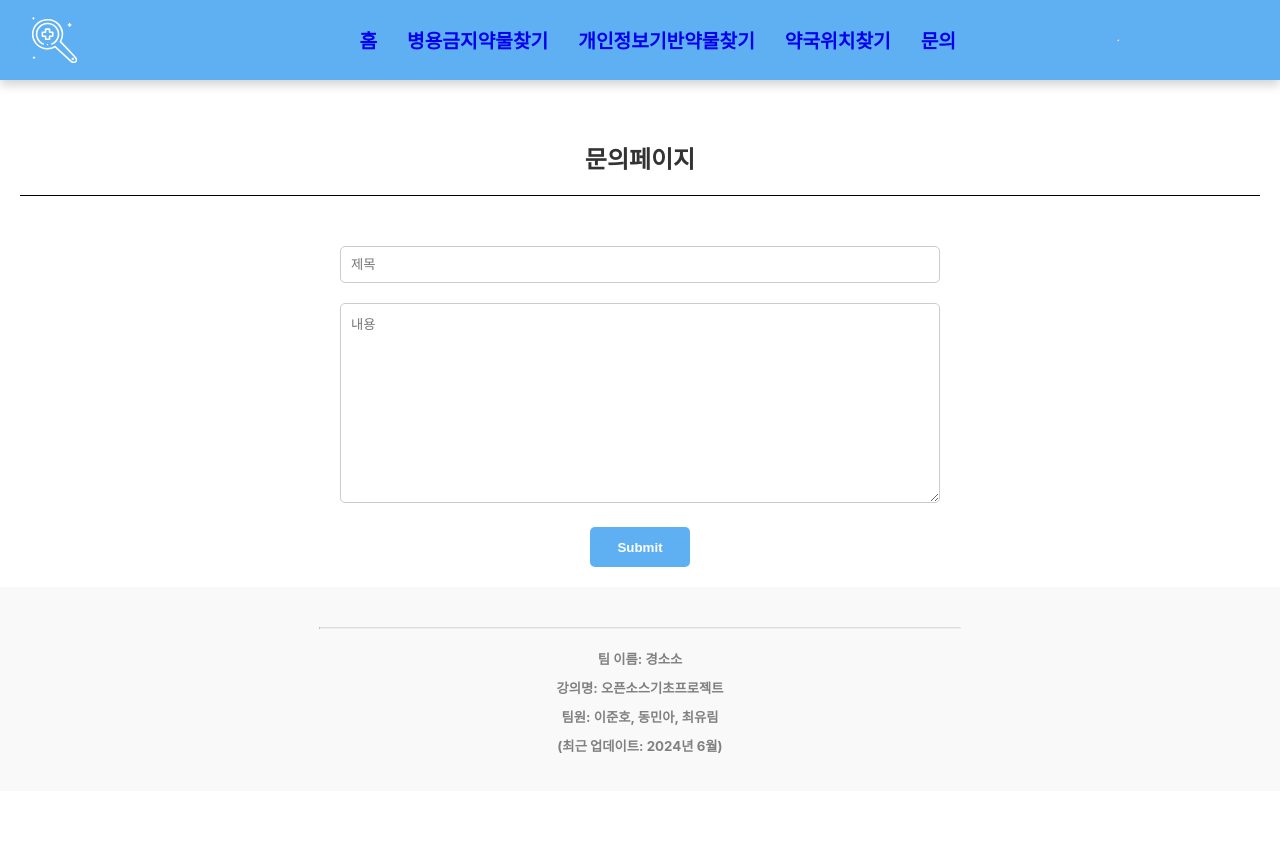
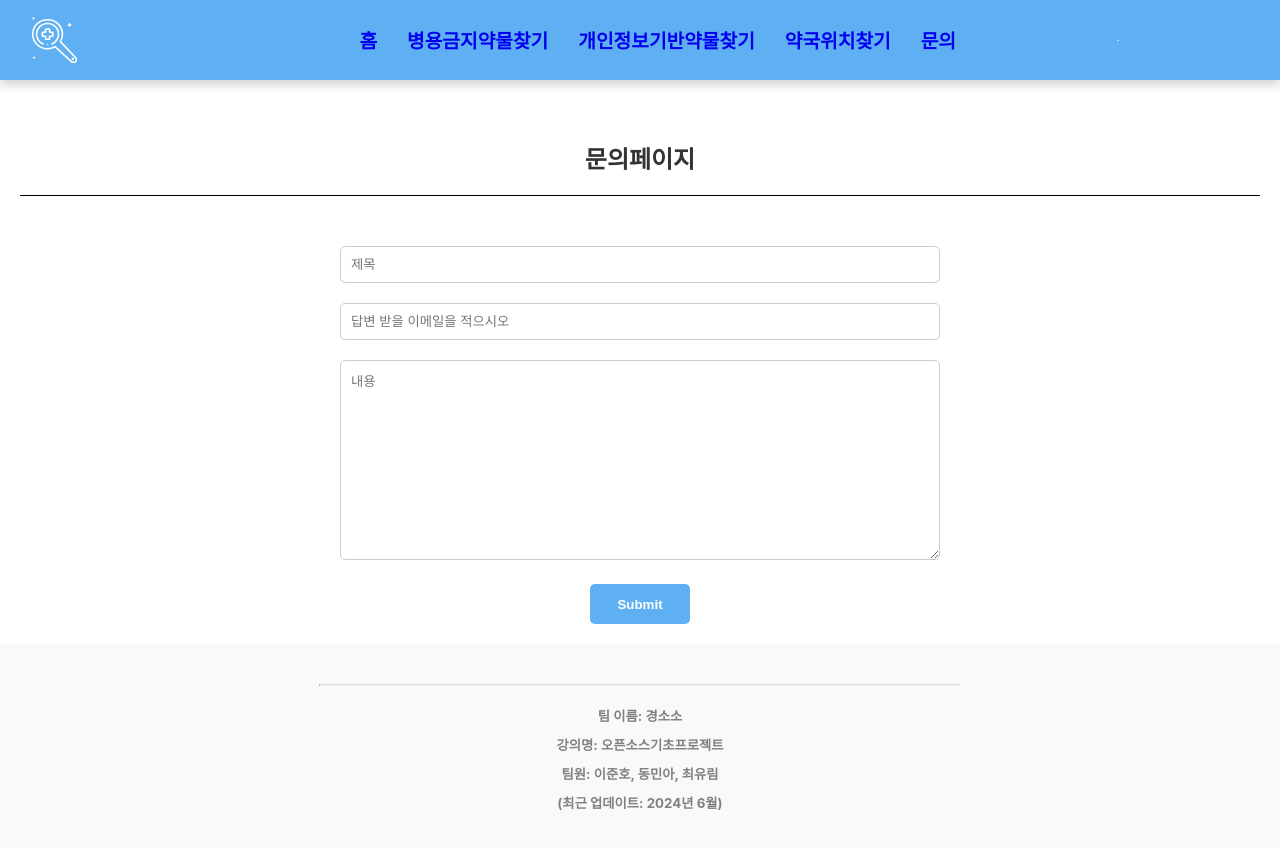
Before and after one commit to LovellR/GSS_Project, a React (Create React App) app in the folder oss-project/: page /contact in a window 1280 px wide. Before the commit the page ends 800 px from the top, so only its background shows below. Built offline with nearby package versions, Linux system fonts and the light colour scheme.

Commit message:
문의하는 사용자의 이메일 입력창 추가

```diff
--- a/oss-project/package.json
+++ b/oss-project/package.json
@@ -3,6 +3,7 @@
   "version": "0.1.0",
   "private": true,
   "dependencies": {
+    "@emailjs/browser": "^4.3.3",
     "@testing-library/jest-dom": "^5.17.0",
     "@testing-library/react": "^13.4.0",
     "@testing-library/user-event": "^13.5.0",
--- a/oss-project/src/JS/Contact.js
+++ b/oss-project/src/JS/Contact.js
@@ -11,6 +11,8 @@ const Contact = () => {
                 <div>
                     <input placeholder="제목" class="title" type="text" />
                     <br />
+                    <input placeholder="답변 받을 이메일을 적으시오" class="email" type="email" />
+                    <br />
                     <textarea placeholder="내용" class="content" />
                 </div>
                 <div>
--- a/oss-project/src/JS/css/Contact.css
+++ b/oss-project/src/JS/css/Contact.css
@@ -18,7 +18,7 @@ h2 {
     margin-top: 30px;
 }
 
-.title, .content {
+.title, .email, .content {
     width: 100%;
     padding: 10px;
     margin-bottom: 20px;
```
Also changed, not shown: 1 other file (tests, documents, lock files or other folders).
